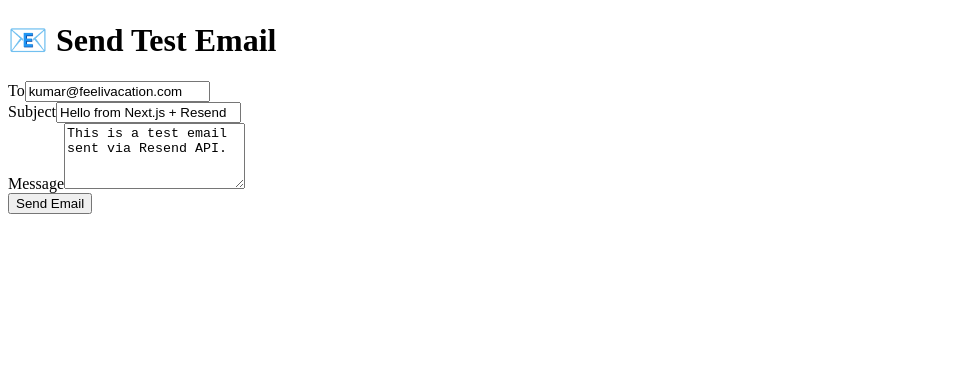
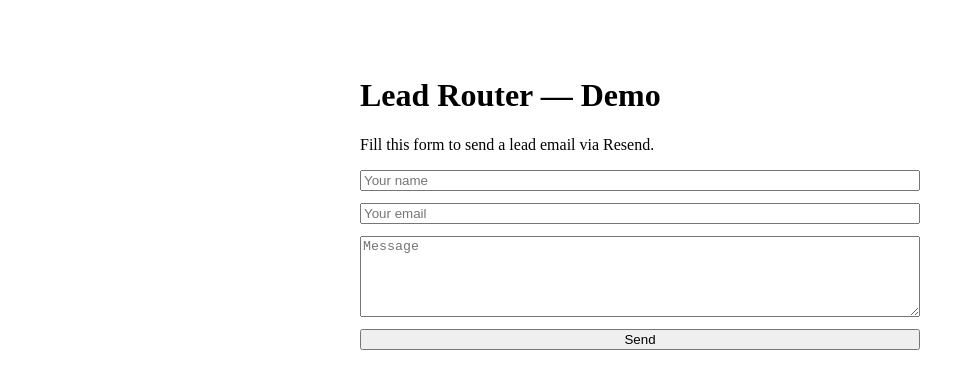
Before and after one commit to david210690/lead-router-lite, a Next.js app: page / in a window 1280 px wide. Shown: the top 388 px of the page, without its empty margins (0-975 px from the left). Built offline with nearby package versions, Linux system fonts and the light colour scheme.

Commit message:
Update page.tsx

```diff
--- a/app/page.tsx
+++ b/app/page.tsx
@@ -2,83 +2,53 @@
 import { useState } from "react";
 
 export default function Home() {
-  const [to, setTo] = useState("kumar@feelivacation.com"); // default test email
-  const [subject, setSubject] = useState("Hello from Next.js + Resend");
-  const [text, setText] = useState("This is a test email sent via Resend API.");
-  const [status, setStatus] = useState("");
+  const [status, setStatus] = useState<"idle"|"sending"|"sent"|"error">("idle");
+  const [error, setError] = useState<string>("");
 
-  async function sendEmail(e: React.FormEvent) {
+  async function onSubmit(e: React.FormEvent<HTMLFormElement>) {
     e.preventDefault();
-    setStatus("⏳ Sending...");
+    setStatus("sending"); setError("");
+
+    const form = e.currentTarget;
+    const formData = new FormData(form);
+    const payload = {
+      name: formData.get("name"),
+      email: formData.get("email"),
+      message: formData.get("message"),
+    };
 
     try {
-      const res = await fetch("/api/test-email", {
+      const res = await fetch("/api/lead", {
         method: "POST",
         headers: { "Content-Type": "application/json" },
-        body: JSON.stringify({ to, subject, text }),
+        body: JSON.stringify(payload),
       });
-
       const data = await res.json();
-      if (data.ok) {
-        setStatus("✅ Email sent successfully!");
-      } else {
-        setStatus("❌ Failed: " + (data.error || "Unknown error"));
-      }
+      if (!res.ok || !data.ok) throw new Error(data.error || "Failed");
+      setStatus("sent");
+      form.reset();
     } catch (err: any) {
-      setStatus("⚠️ Error: " + err.message);
+      setStatus("error");
+      setError(err?.message || "Something went wrong");
     }
   }
 
   return (
-    <main className="flex min-h-screen flex-col items-center justify-center p-8">
-      <h1 className="text-3xl font-bold mb-6">📧 Send Test Email</h1>
+    <main style={{ maxWidth: 560, margin: "40px auto", padding: 16 }}>
+      <h1>Lead Router — Demo</h1>
+      <p>Fill this form to send a lead email via Resend.</p>
 
-      <form
-        onSubmit={sendEmail}
-        className="w-full max-w-md bg-white shadow-md rounded-lg p-6 space-y-4"
-      >
-        <div>
-          <label className="block text-sm font-medium mb-1">To</label>
-          <input
-            type="email"
-            value={to}
-            onChange={(e) => setTo(e.target.value)}
-            className="w-full border rounded px-3 py-2"
-            required
-          />
-        </div>
-
-        <div>
-          <label className="block text-sm font-medium mb-1">Subject</label>
-          <input
-            type="text"
-            value={subject}
-            onChange={(e) => setSubject(e.target.value)}
-            className="w-full border rounded px-3 py-2"
-            required
-          />
-        </div>
-
-        <div>
-          <label className="block text-sm font-medium mb-1">Message</label>
-          <textarea
-            value={text}
-            onChange={(e) => setText(e.target.value)}
-            className="w-full border rounded px-3 py-2"
-            rows={4}
-            required
-          />
-        </div>
-
-        <button
-          type="submit"
-          className="w-full bg-blue-600 text-white py-2 px-4 rounded hover:bg-blue-700"
-        >
-          Send Email
+      <form onSubmit={onSubmit} style={{ display: "grid", gap: 12, marginTop: 16 }}>
+        <input name="name" placeholder="Your name" required />
+        <input name="email" type="email" placeholder="Your email" required />
+        <textarea name="message" placeholder="Message" required rows={5} />
+        <button type="submit" disabled={status === "sending"}>
+          {status === "sending" ? "Sending…" : "Send"}
         </button>
       </form>
 
-      <p className="mt-4 text-lg">{status}</p>
+      {status === "sent" && <p style={{ color: "green" }}>✅ Sent!</p>}
+      {status === "error" && <p style={{ color: "crimson" }}>❌ {error}</p>}
     </main>
   );
 }
```
